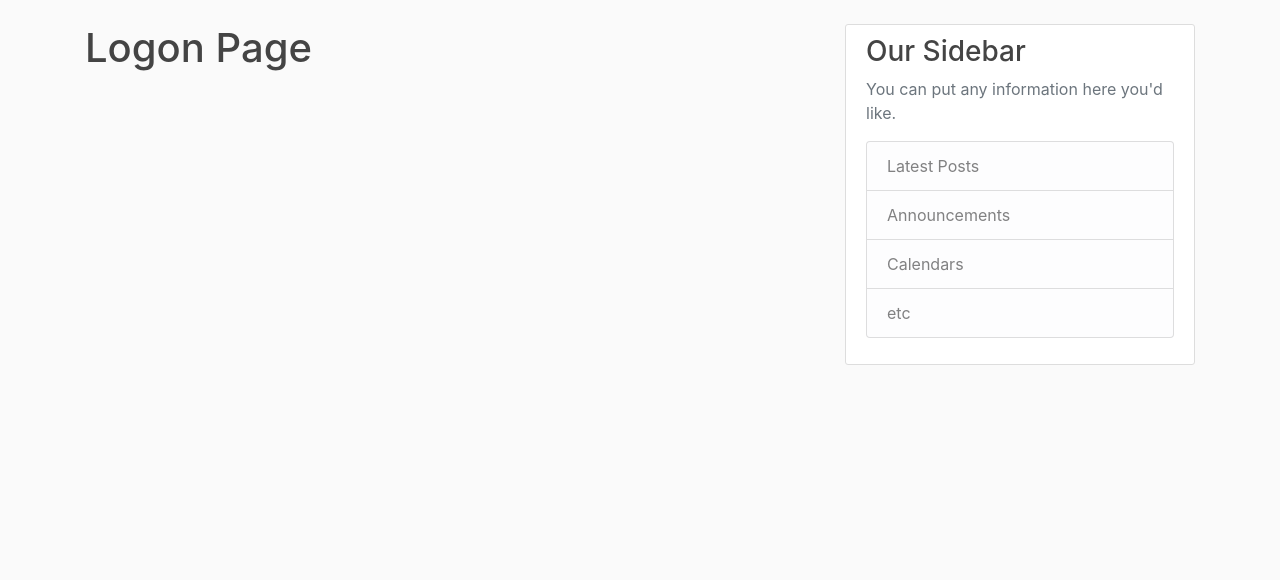
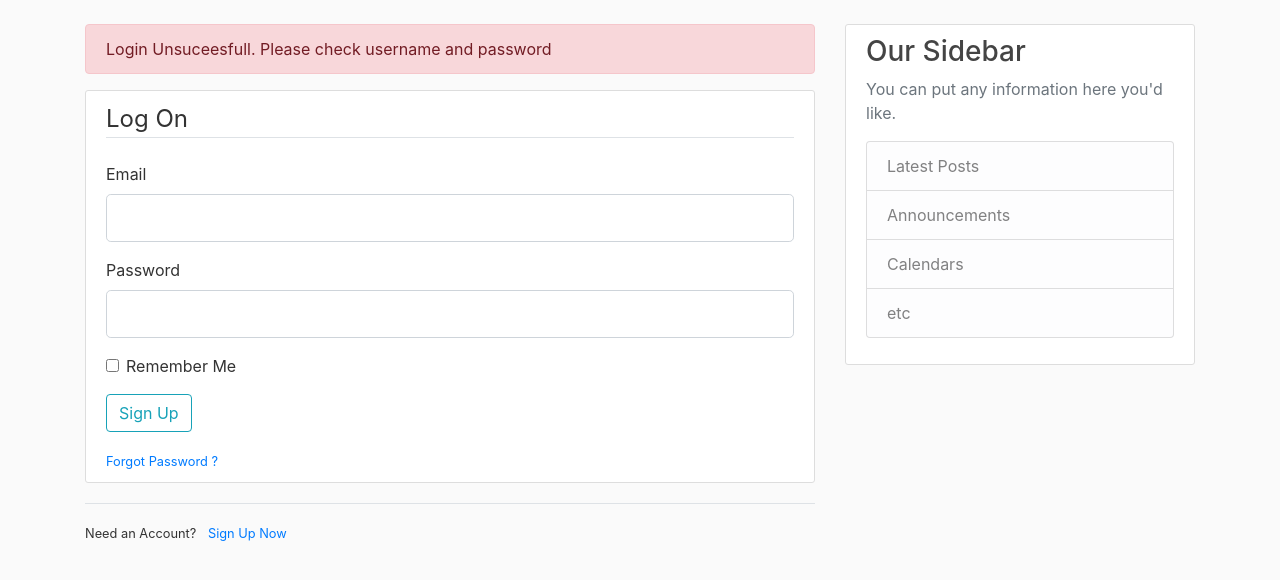
Before and after one commit to sotunboolamide/Flask-Blog, a Flask app: page /login in a window 1280 px wide. Shown: the part 56-636 px from the top of the page. Run offline with Flask 2, Linux system fonts and the light colour scheme; some libraries are stand-ins or nearby versions.

Commit message:
validate emails, created the login forms, added url_for to routes

```diff
--- a/flaskblog.py
+++ b/flaskblog.py
@@ -36,9 +36,14 @@ def register():
         return redirect(url_for('home'))
     return render_template('register.html', title = 'Register', form = form)
 
-@app.route("/login")
+@app.route("/login", methods=['GET', "POST"])
 def login():
     form = LoginForm()
+    if form.email.data == 'admin@blog.com' and form.password.data == 'password':
+        flash('You have been logged in sucessfully', 'success')
+        return redirect(url_for('home'))
+    else:
+        flash('Login Unsuceesfull. Please check username and password', 'danger')
     return render_template('login.html', title = 'Login', form = form)
 
 if __name__== '__main__':
--- a/templates/layout.html
+++ b/templates/layout.html
@@ -21,13 +21,13 @@
               </button>
               <div class="collapse navbar-collapse" id="navbarToggle">
                 <div class="navbar-nav mr-auto">
-                  <a class="nav-item nav-link" href="/">Home</a>
-                  <a class="nav-item nav-link" href="/about">About</a>
+                  <a class="nav-item nav-link" href="{{ url_for('home') }}">Home</a>
+                  <a class="nav-item nav-link" href="{{ url_for('about') }}">About</a>
                 </div>
                 <!-- Navbar Right Side -->
                 <div class="navbar-nav">
-                  <a class="nav-item nav-link" href="/login">Login</a>
-                  <a class="nav-item nav-link" href="/register">Register</a>
+                  <a class="nav-item nav-link" href="{{ url_for('login') }}">Login</a>
+                  <a class="nav-item nav-link" href="{{ url_for('register') }}">Register</a>
                 </div>
               </div>
             </div>
--- a/templates/login.html
+++ b/templates/login.html
@@ -1,4 +1,57 @@
 {% extends "layout.html" %}
 {% block content %}
-<h1> Logon Page</h1>
+<div class = "content-section">
+    <form method="POST" action="">
+        {{form.hidden_tag() }}
+        <fieldset class="form-group">
+            <legend class="border-bottom mb-4">Log On</legend>
+
+            <div class="form-group">
+                {{ form.email.label(class="form-control-label") }}
+
+                {% if form.email.errors %}
+                    {{ form.email(class="form-control form-control-lg is-invalid") }}
+                    <div class="invalid-feedback">
+                        {% for error in form.email.errors %}
+                            <span>{{ error }}</span>
+                        {% endfor %}
+                    </div>
+                {%else%}
+                    {{ form.email(class="form-control form-control-lg") }}
+                {% endif %}
+
+            </div>
+            <div class="form-group">
+                {{ form.password.label(class="form-control-label") }}
+                {% if form.password.errors %}
+                    {{ form.password(class="form-control form-control-lg is-invalid") }}
+                    <div class="invalid-feedback">
+                        {% for error in form.password.errors %}
+                            <span>{{ error }}</span>
+                        {% endfor %}
+                    </div>
+                {%else%}
+                    {{ form.password(class="form-control form-control-lg") }}
+                {% endif %}
+
+            </div>
+            <div class="form-check">
+                {{ form.remember(class="form-check-input") }}
+                {{ form.remember.label(class="form-check-label") }}
+            </div>
+        </fieldset>
+        <div class="form-group">
+            {{ form.submit(class="btn btn-outline-info")}}
+        </div>
+        <small class="text-muted mml-2">
+            <a href="#">Forgot Password ?</a>
+        </small>
+    </form>
+
+</div>
+<div class="border-top pt-3">
+    <small class="test-muted">
+        Need an Account? <a class="ml-2" href="{{ url_for('register') }}"> Sign Up Now</a>
+    </small>
+</div>
 {% endblock content %}
```
Also changed, not shown: templates/register.html (+39 -9 lines).
